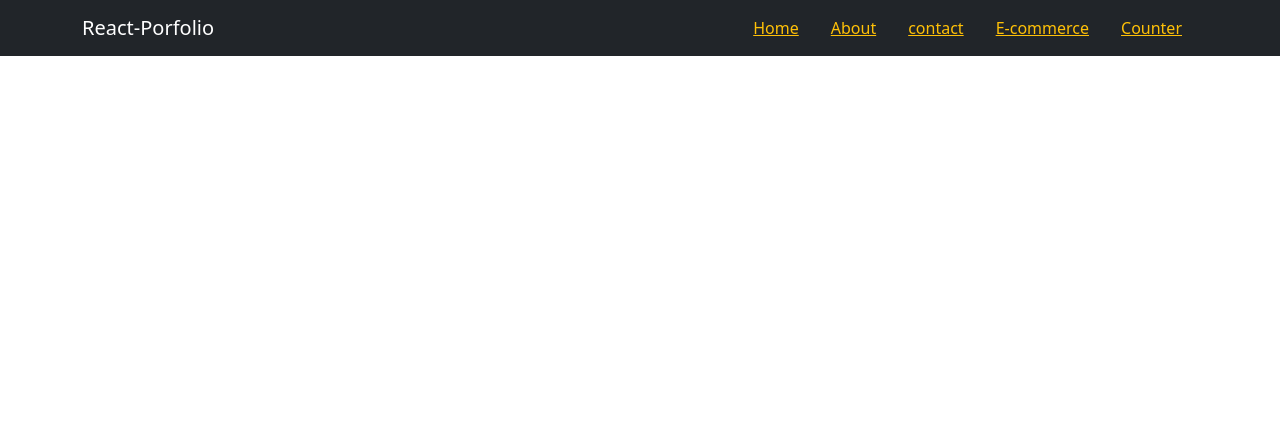
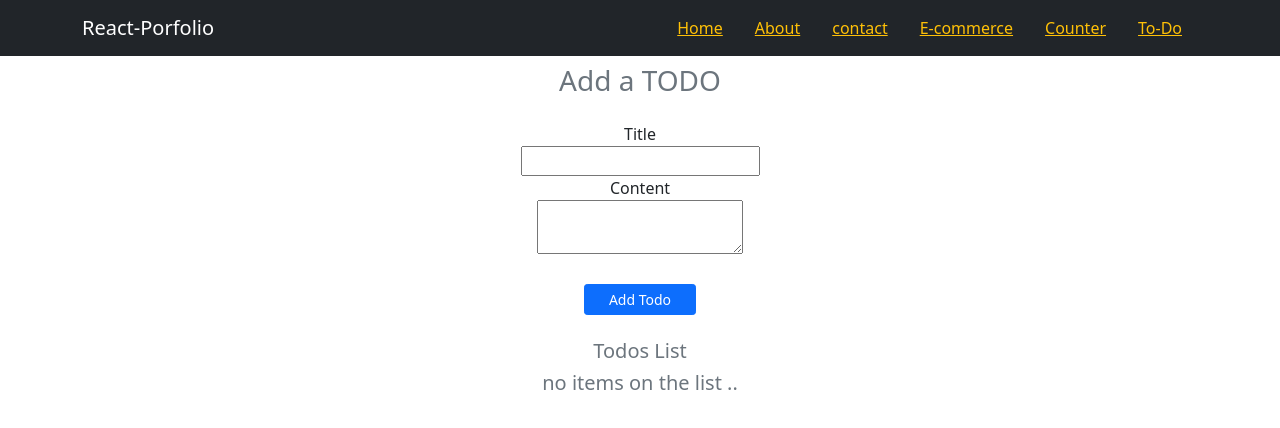
Before and after one commit to Ranahossamsalah/React-portfolio, a React (Create React App) app: page /todo in a window 1280 px wide. Shown: the top 428 px of the page. Built offline with nearby package versions, Linux system fonts and the light colour scheme.

Commit message:
to-do-list

```diff
--- a/package.json
+++ b/package.json
@@ -10,8 +10,10 @@
     "react": "^18.2.0",
     "react-bootstrap": "^2.4.0",
     "react-dom": "^18.2.0",
+    "react-redux": "^8.0.2",
     "react-router-dom": "^6.3.0",
     "react-scripts": "5.0.1",
+    "redux": "^4.2.0",
     "web-vitals": "^2.1.4"
   },
   "scripts": {
--- a/src/App.jsx
+++ b/src/App.jsx
@@ -7,11 +7,12 @@ import About from "./pages/about";
 import Contact from "./pages/contact";
 import Ecommerce from "./pages/e-commerce";
 import Singleproduct from "./pages/e-commerce/single-product";
+import Todo from "./pages/todo/Todo";
 
 function App() {
   return (
     <BrowserRouter>
-     <FixedNavbar />
+      <FixedNavbar />
       <Routes>
         <Route path="/" element={<Home />}></Route>
         <Route path="/home" element={<Home />}></Route>
@@ -20,6 +21,8 @@ function App() {
         <Route path="/counter" element={<Counter />}></Route>
         <Route path="/ecommerce" element={<Ecommerce />}></Route>
         <Route path="/ecommerce/:id" element={<Singleproduct />}></Route>
+        <Route path="/todo" element={<Todo />}></Route>
+
       </Routes>
     </BrowserRouter>
   );
--- a/src/component/navbar/index.jsx
+++ b/src/component/navbar/index.jsx
@@ -11,11 +11,36 @@ function CollapsibleExample() {
         <Navbar.Toggle aria-controls="responsive-navbar-nav" />
         <Navbar.Collapse id="responsive-navbar-nav">
           <Nav className="ms-auto">
-            <li><Link className="text-warning fs-7 p-3 "   to="/home">Home</Link></li>
-            <li><Link   className="text-warning fs-7 p-3 "  to="/about">About</Link></li>
-            <li><Link  className="text-warning fs-7 p-3"  to="/contact">contact</Link></li>
-            <li><Link  className="text-warning fs-7 p-3"  to="/ecommerce">E-commerce</Link></li>
-            <li><Link  className="text-warning fs-7 p-3"  to="/counter">Counter</Link></li>
+            <li>
+              <Link className="text-warning fs-7 p-3 " to="/home">
+                Home
+              </Link>
+            </li>
+            <li>
+              <Link className="text-warning fs-7 p-3 " to="/about">
+                About
+              </Link>
+            </li>
+            <li>
+              <Link className="text-warning fs-7 p-3" to="/contact">
+                contact
+              </Link>
+            </li>
+            <li>
+              <Link className="text-warning fs-7 p-3" to="/ecommerce">
+                E-commerce
+              </Link>
+            </li>
+            <li>
+              <Link className="text-warning fs-7 p-3" to="/counter">
+                Counter
+              </Link>
+            </li>
+            <li>
+              <Link className="text-warning fs-7 p-3" to="/todo">
+                To-Do
+              </Link>
+            </li>
           </Nav>
         </Navbar.Collapse>
       </Container>
--- /dev/null
+++ b/src/component/todo/TodoForm.jsx
@@ -0,0 +1,42 @@
+import { useState } from "react";
+
+const TodoForm = ({ addTodo }) => {
+  const [title, setTitle] = useState("");
+  const [content, setContent] = useState("");
+
+  const handleSubmission = (e) => {
+    e.preventDefault();
+    addTodo({ title, content });
+    setTitle("");
+    setContent("");
+  };
+
+  return (
+    <div>
+      <h3 className="text-muted mb-4">Add a TODO</h3>
+
+      <form onSubmit={handleSubmission}>
+        Title <br />
+        <input
+          type="text"
+          name="title"
+          value={title}
+          onChange={(e) => setTitle(e.target.value)}
+        />
+        <br />
+        Content <br />
+        <textarea
+          name="content"
+          value={content}
+          onChange={(e) => setContent(e.target.value)}
+        ></textarea>
+        <br />
+        <button className="my-4 btn btn-primary  btn-sm px-4" type="submit">
+          Add Todo
+        </button>
+      </form>
+    </div>
+  );
+};
+
+export default TodoForm;
--- /dev/null
+++ b/src/component/todo/TodoList.jsx
@@ -0,0 +1,33 @@
+const TodoList = ({ todos, deleteTodo }) => {
+  const todosList =
+    todos && todos.length > 0 ? (
+      todos.map((todo, i) => {
+        return (
+          <div key={i} >
+            <ul >
+              <li className="border d-flex">
+                <div className="text">
+                  <p>Title : {todo.title}</p>
+                  <p>Content : {todo.content}</p>
+                </div>
+              </li>
+            </ul>
+            <button className="btn-warning" onClick={() => deleteTodo(i)}>
+              x
+            </button>
+          </div>
+        );
+      })
+    ) : (
+      <p className="h5 mx-5 text-muted">no items on the list ..</p>
+    );
+
+  return (
+    <div className="text-left">
+      <h5 className="mx-5 text-muted">Todos List</h5>
+      {todosList}
+    </div>
+  );
+};
+
+export default TodoList;
--- /dev/null
+++ b/src/pages/todo/Todo.css
@@ -0,0 +1,3 @@
+.todo-wrapper{
+    margin-bottom: 5rem;
+}
--- /dev/null
+++ b/src/pages/todo/Todo.jsx
@@ -0,0 +1,27 @@
+import { useState } from "react";
+import { useSelector, useDispatch } from "react-redux";
+import TodoForm from "../../component/todo/TodoForm";
+import TodoList from "../../component/todo/TodoList";
+import "./Todo.css";
+import { addtodoaction, delatetodoaction } from "../../redux";
+function Todo() {
+  const todos = useSelector((state) => state.todos);
+  console.log(todos);
+  // const reduxstore = useSelector((state) => state.todos);
+  const dispatch = useDispatch();
+  const addTodo = (task) => {
+    dispatch(addtodoaction(task));
+  };
+  const deleteTodo = (index) => {
+    dispatch(delatetodoaction(index));
+  };
+
+  return (
+    <div className="text-center py-2 todo-wrapper container">
+      <TodoForm addTodo={addTodo} />
+      <TodoList todos={todos} deleteTodo={deleteTodo} />
+    </div>
+  );
+}
+
+export default Todo;
--- /dev/null
+++ b/src/redux/index.jsx
@@ -0,0 +1,35 @@
+import { createStore } from "redux";
+
+//action
+export const addtodoaction = (payload) => {
+  return { type: "ADD_TODO", payload };
+};
+export const delatetodoaction = (payload) => {
+  return { type: "DELATE_TODO", payload };
+};
+
+//initial state
+const initialstate = {
+  todos: [],
+};
+
+//reducer
+const todoreducer = (state = initialstate, action) => {
+  if (action.type === "ADD_TODO") {
+    return { ...state, todos: [...state.todos, action.payload] };
+  }
+  if (action.type === "DELATE_TODO") {
+    return {
+      ...state,
+      todos: [
+        ...state.todos.filter((item, index) => {
+          return index !== action.payload;
+        }),
+      ],
+    };
+  }
+  return state; //important
+};
+
+//store
+export const store = createStore(todoreducer);
```
Also changed, not shown: src/index.js (+10 -6 lines), 1 other file (tests, documents, lock files or other folders).
